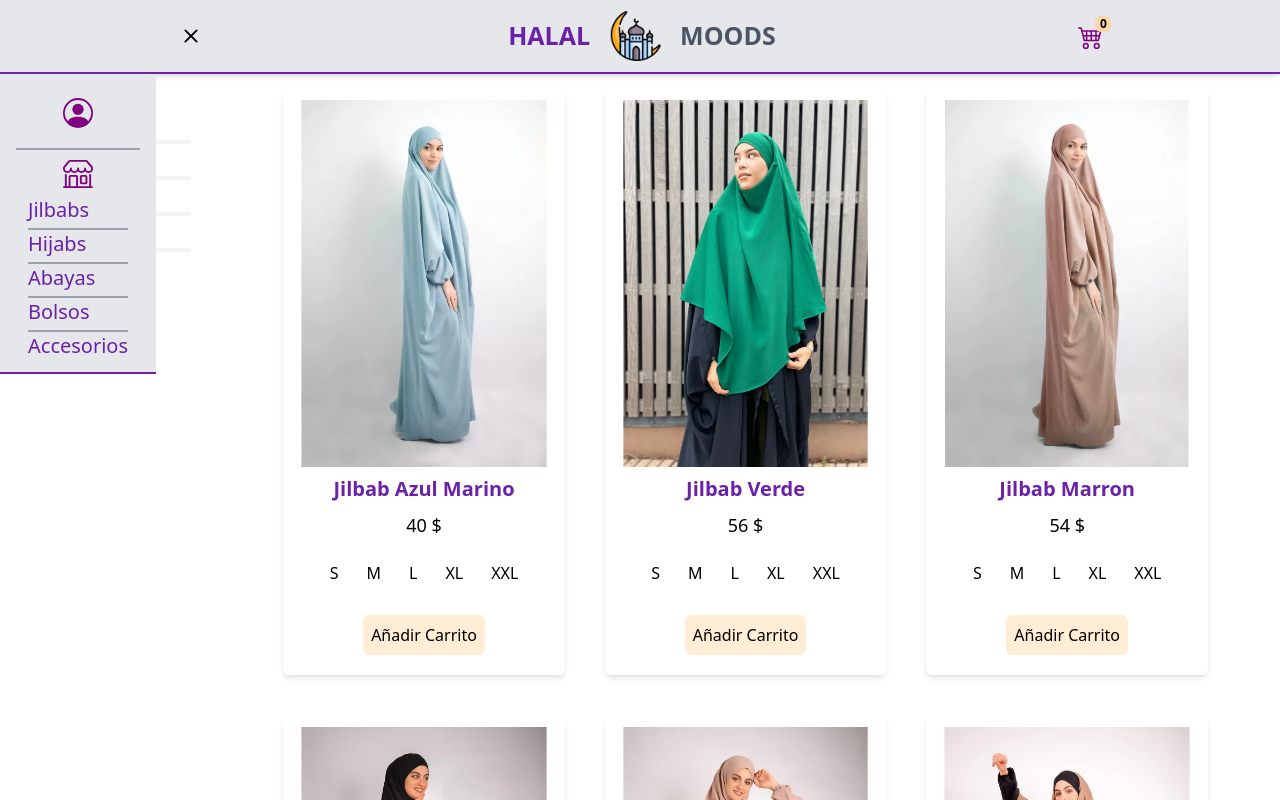
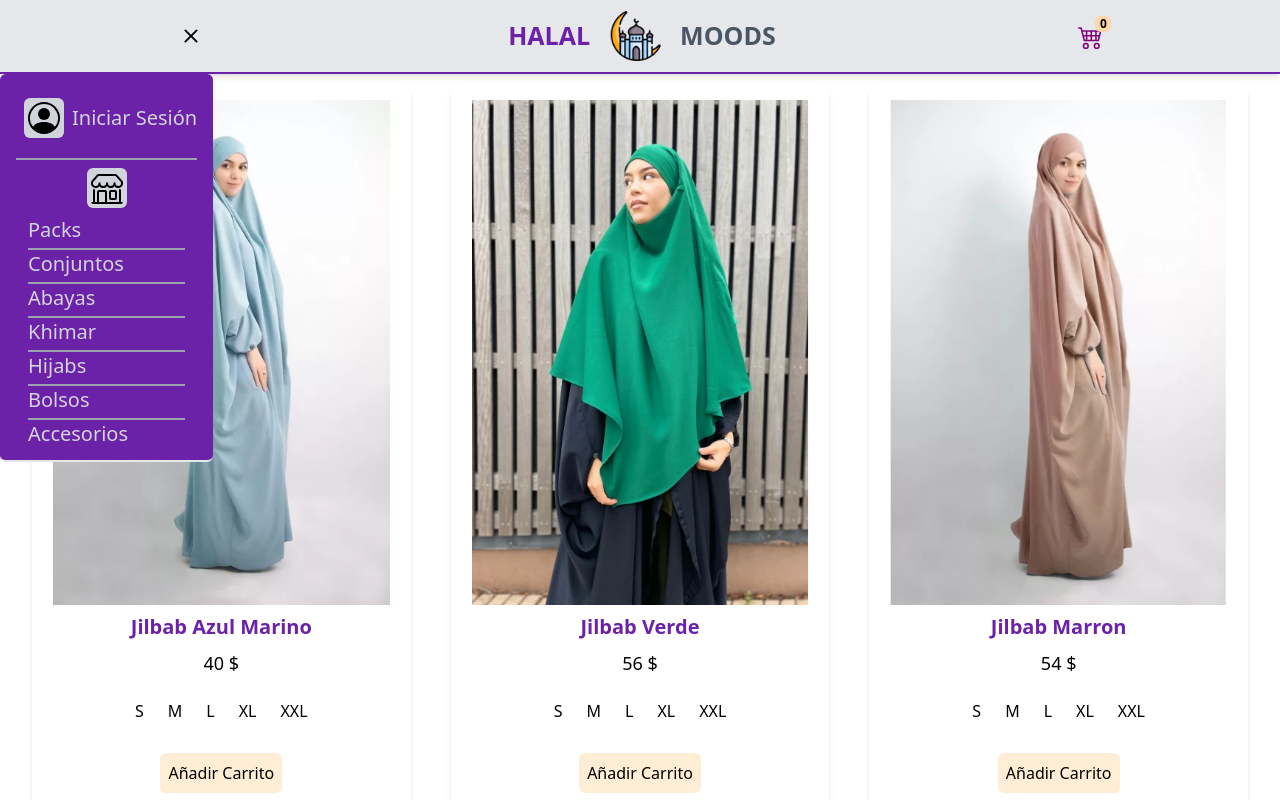
Before and after one commit to splanaspe/viste_y_brilla, a Vue app: page / in a window 1280 px wide. Both pictures are taken after a click on the element 191 px from the left and 36 px from the top of the page. Shown: the top 800 px of the page. Built offline with nearby package versions, Linux system fonts and the light colour scheme.

Commit message:
Quiero hacer sistema de ruting

```diff
--- a/package.json
+++ b/package.json
@@ -10,7 +10,8 @@
   },
   "dependencies": {
     "uid": "^2.0.2",
-    "vue": "^3.4.15"
+    "vue": "^3.4.15",
+    "vue-router": "^4.3.0"
   },
   "devDependencies": {
     "@vitejs/plugin-vue": "^5.0.3",
--- a/src/App.vue
+++ b/src/App.vue
@@ -94,18 +94,10 @@ import Footer from './components/Footer.vue';
     > </Header2>
 
     <div
-      class="grid md:grid-cols-[15%_auto] text-start px-4 py-20 my-2 gap-6 relative ">
-        <div class="rounded-md self-start top-0 md:sticky">
-            <ul class="py-4 sm:px-1 lg:px-3 text-center divide-y-4 divide-gray-100" role="list">
-                <li class="my-1 lg:text-lg sm:text-xs cursor-pointer text-lg text-purple-800 hover:underline-offset-4 hover:underline ">  Jilbabs </li>
-                <li class="my-1 lg:text-lg sm:text-xs cursor-pointer text-lg text-purple-800 hover:underline-offset-4 hover:underline "> Hijabs  </li>
-                <li class="my-1 lg:text-lg sm:text-xs cursor-pointer text-lg text-purple-800 hover:underline-offset-4 hover:underline "> Abayas  </li>
-                <li class="my-1 lg:text-lg sm:text-xs cursor-pointer text-lg text-purple-800 hover:underline-offset-4 hover:underline "> Bolsos  </li>
-                <li class="my-1 lg:text-lg sm:text-xs cursor-pointer text-lg text-purple-800 hover:underline-offset-4 hover:underline ">  Accesorios </li>
-            </ul>
-        </div>
+      class="grid  text-start px-2 py-20 my-2 gap-2">
+        <!-- Para hacer una columna de 10% y la otra auto: md:grid-cols-[10%_auto]-->
 
-        <div class="grid sm:grid-cols-1 md:grid-cols-2 lg:grid-cols-3 gap-10 content-start snap-y mx-14">
+        <div class="grid sm:grid-cols-1 md:grid-cols-3  gap-10 content-start snap-y mx-6">
           <ProductoGaleria
             v-for="producto in productos"
             v-bind:producto="producto"
--- a/src/components/Header2.vue
+++ b/src/components/Header2.vue
@@ -75,9 +75,10 @@
             </span>
         </div>
         </div>
+
     <!-- CARRITO -->
-    <div v-if="mostrarCarrito" @mouseleave="ocultarCarritoHandler" @mouseenter="haEntradoCarrito = true" class="relative z-50">
-    <div class="absolute rounded-md px-3 py-1 sm:h-auto sm:w-72 md:h-auto md:w-96 bg-purple-800 right-2 top-2">
+    <div v-if="mostrarCarrito" @mouseleave="ocultarCarritoHandler" @mouseenter="haEntradoCarrito = true" class="relative">
+    <div class="absolute border-b-2 border-gray-200 rounded-md px-3 py-1 sm:h-auto sm:w-72 md:h-auto md:w-96 bg-purple-800 right-2 top-2">
         <p v-if="carrito.length === 0" class="text-white sm:text-sm md:text-xl"> No hay productos en el carrito </p>
         <div v-else class="flex flex-col h-full">
             <!-- Contenedor de los productos con desplazamiento -->
@@ -116,25 +117,28 @@
     </div>
 
     <!-- Menu Izquierda -->
-    <div v-if="isMenuOpen" class="absolute left-0 top-18 w-auto z-50 border-b-2 border-purple-800  bg-gray-200 px-4 p-2">
+    <div v-if="isMenuOpen" class="absolute left-0 top-18 w-auto border-b-2 border-gray-200  rounded-md bg-purple-800 px-4 py-2">
         <div class="rounded-md">
-            <div class="flex icono-login justify-center items-center text-center mt-4 hover:cursor-pointer">
-                <svg xmlns="http://www.w3.org/2000/svg" width="30" height="30" fill="purple" class="bi bi-person-circle mx-2" viewBox="0 0 16 16">
+            <div class="flex wrap icono-login justify-center items-center text-center mt-4 bg-">
+                <svg xmlns="http://www.w3.org/2000/svg" width="40" height="40" fill="black" class="bi bi-person-circle mx-2 gray-100 bg-gray-300 p-1 rounded-md" viewBox="0 0 16 16">
                     <path d="M11 6a3 3 0 1 1-6 0 3 3 0 0 1 6 0"/>
                     <path fill-rule="evenodd" d="M0 8a8 8 0 1 1 16 0A8 8 0 0 1 0 8m8-7a7 7 0 0 0-5.468 11.37C3.242 11.226 4.805 10 8 10s4.757 1.225 5.468 2.37A7 7 0 0 0 8 1"/>
                 </svg>
+                <span class="my-1 text-xl cursor-pointer  text-gray-300 hover:underline-offset-4 hover:underline ">  Iniciar Sesión </span>
             </div>
             <div class="mt-5 mb-2 pt-2 flex justify-center items-center text-center border-t-2 border-gray-400" >
-                <svg xmlns="http://www.w3.org/2000/svg" width="30" height="30" fill="purple" class="bi bi-shop" viewBox="0 0 16 16">
+                <svg xmlns="http://www.w3.org/2000/svg" width="40" height="40" fill="black" class="bi bi-shop bg-gray-300 p-1 rounded-md" viewBox="0 0 16 16">
                     <path d="M2.97 1.35A1 1 0 0 1 3.73 1h8.54a1 1 0 0 1 .76.35l2.609 3.044A1.5 1.5 0 0 1 16 5.37v.255a2.375 2.375 0 0 1-4.25 1.458A2.37 2.37 0 0 1 9.875 8 2.37 2.37 0 0 1 8 7.083 2.37 2.37 0 0 1 6.125 8a2.37 2.37 0 0 1-1.875-.917A2.375 2.375 0 0 1 0 5.625V5.37a1.5 1.5 0 0 1 .361-.976zm1.78 4.275a1.375 1.375 0 0 0 2.75 0 .5.5 0 0 1 1 0 1.375 1.375 0 0 0 2.75 0 .5.5 0 0 1 1 0 1.375 1.375 0 1 0 2.75 0V5.37a.5.5 0 0 0-.12-.325L12.27 2H3.73L1.12 5.045A.5.5 0 0 0 1 5.37v.255a1.375 1.375 0 0 0 2.75 0 .5.5 0 0 1 1 0M1.5 8.5A.5.5 0 0 1 2 9v6h1v-5a1 1 0 0 1 1-1h3a1 1 0 0 1 1 1v5h6V9a.5.5 0 0 1 1 0v6h.5a.5.5 0 0 1 0 1H.5a.5.5 0 0 1 0-1H1V9a.5.5 0 0 1 .5-.5M4 15h3v-5H4zm5-5a1 1 0 0 1 1-1h2a1 1 0 0 1 1 1v3a1 1 0 0 1-1 1h-2a1 1 0 0 1-1-1zm3 0h-2v3h2z"/>
                 </svg>
             </div>
             <ul class=" sm:px-1 lg:px-3 text-start divide-y-2 divide-gray-400" role="list">
-                <li class="my-1 text-xl cursor-pointer  text-purple-800 hover:underline-offset-4 hover:underline ">  Jilbabs </li>
-                <li class="my-1 text-xl cursor-pointer  text-purple-800 hover:underline-offset-4 hover:underline "> Hijabs  </li>
-                <li class="my-1 text-xl cursor-pointer text-purple-800 hover:underline-offset-4 hover:underline "> Abayas  </li>
-                <li class="my-1 text-xl cursor-pointer  text-purple-800 hover:underline-offset-4 hover:underline "> Bolsos  </li>
-                <li class="my-1 text-xl cursor-pointer  text-purple-800 hover:underline-offset-4 hover:underline ">  Accesorios </li>
+                <li class="my-1 text-xl cursor-pointer  text-gray-300 hover:underline-offset-4 hover:underline ">  Packs </li>
+                <li class="my-1 text-xl cursor-pointer  text-gray-300 hover:underline-offset-4 hover:underline "> Conjuntos</li>
+                <li class="my-1 text-xl cursor-pointer text-gray-300 hover:underline-offset-4 hover:underline "> Abayas  </li>
+                <li class="my-1 text-xl cursor-pointer text-gray-300 hover:underline-offset-4 hover:underline "> Khimar  </li>
+                <li class="my-1 text-xl cursor-pointer text-gray-300 hover:underline-offset-4 hover:underline "> Hijabs  </li>
+                <li class="my-1 text-xl cursor-pointer  text-gray-300 hover:underline-offset-4 hover:underline "> Bolsos  </li>
+                <li class="my-1 text-xl cursor-pointer  text-gray-300 hover:underline-offset-4 hover:underline ">  Accesorios </li>
             </ul>
         </div>
     </div>
--- a/src/components/ProductoGaleria.vue
+++ b/src/components/ProductoGaleria.vue
@@ -11,8 +11,6 @@
     const talla = ref('');
     const mostrarAlertaRoja=ref(false)
     const mostrarAlertaVerde=ref(false)
-    let time1;
-    let time2;
 
     const emit = defineEmits(['agregar-producto-carrito']);
 
@@ -28,7 +26,7 @@
             mostrarAlertaVerde.value= false;
 
             // Oculta la alerta después de 2 segundos
-            time1 = setTimeout(() => {
+            setTimeout(() => {
             mostrarAlertaRoja.value = false;
             }, 2000);
 
@@ -38,7 +36,7 @@
             mostrarAlertaRoja.value=false;
 
             // Oculta la alerta después de 2 segundos
-            time2=setTimeout(() => {
+            setTimeout(() => {
                 mostrarAlertaVerde.value = false;
             }, 2000);
 
@@ -55,7 +53,7 @@
         <h1 class="md:text-xl sm:text-md font-bold text-purple-800 my-2 hover:underline hover:cursor-pointer"> {{ producto.nombre }}</h1>
         <p class="md:text-lg sm:text-sm"> {{ producto.precio }} $</p>
 
-        <div class="flex gap-2 justify-center items-center sm:my-1 md:my-3 relative">
+        <div class="flex gap-1 justify-center items-center sm:my-1 md:my-3 relative">
             <div
                 :class=" talla=='S' ? 'border-black' : 'border-white'"
                 class="p-2 border-2 hover:border-black rounded-full"
--- /dev/null
+++ b/src/components/Test.vue
@@ -0,0 +1,15 @@
+<script setup>
+
+
+
+</script>
+<template>
+It's a test
+
+
+
+</template>
+<style scoped>
+
+
+</style>
```
Also changed, not shown: src/main.js (+19 -0 lines), 1 other file (tests, documents, lock files or other folders).
